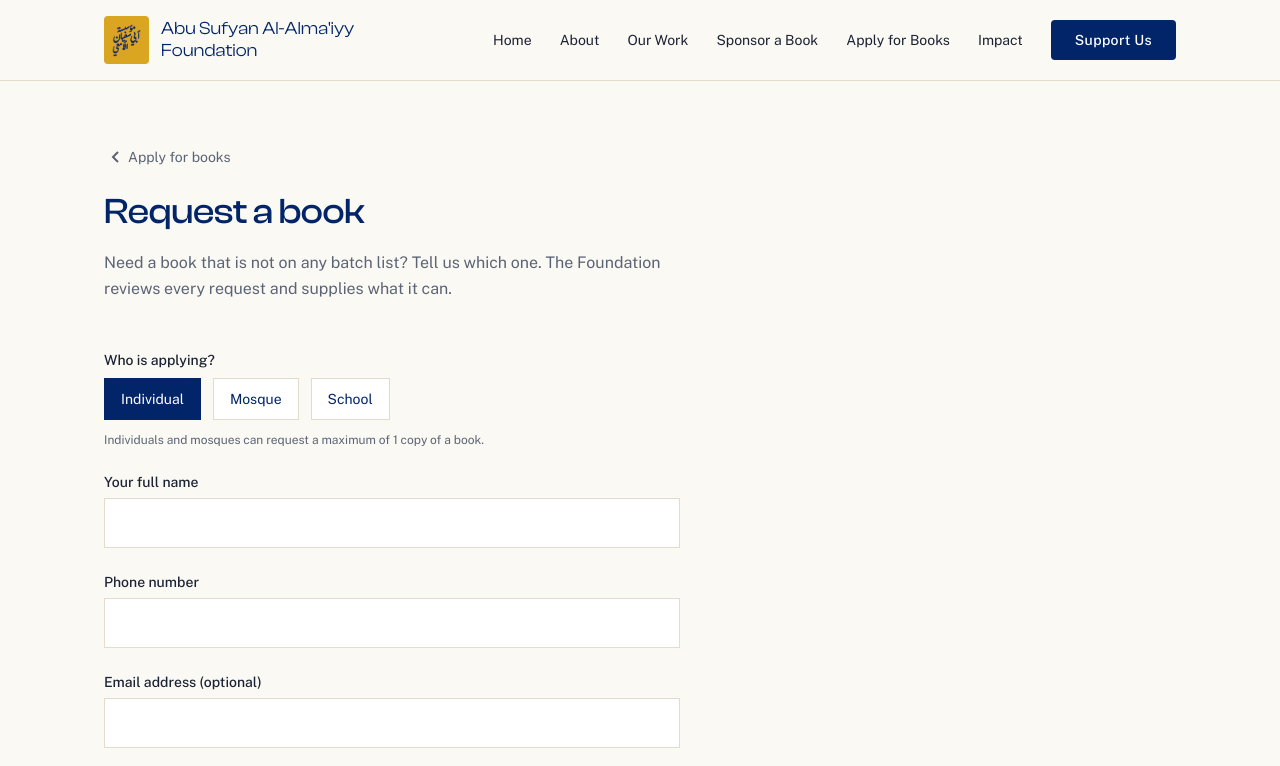
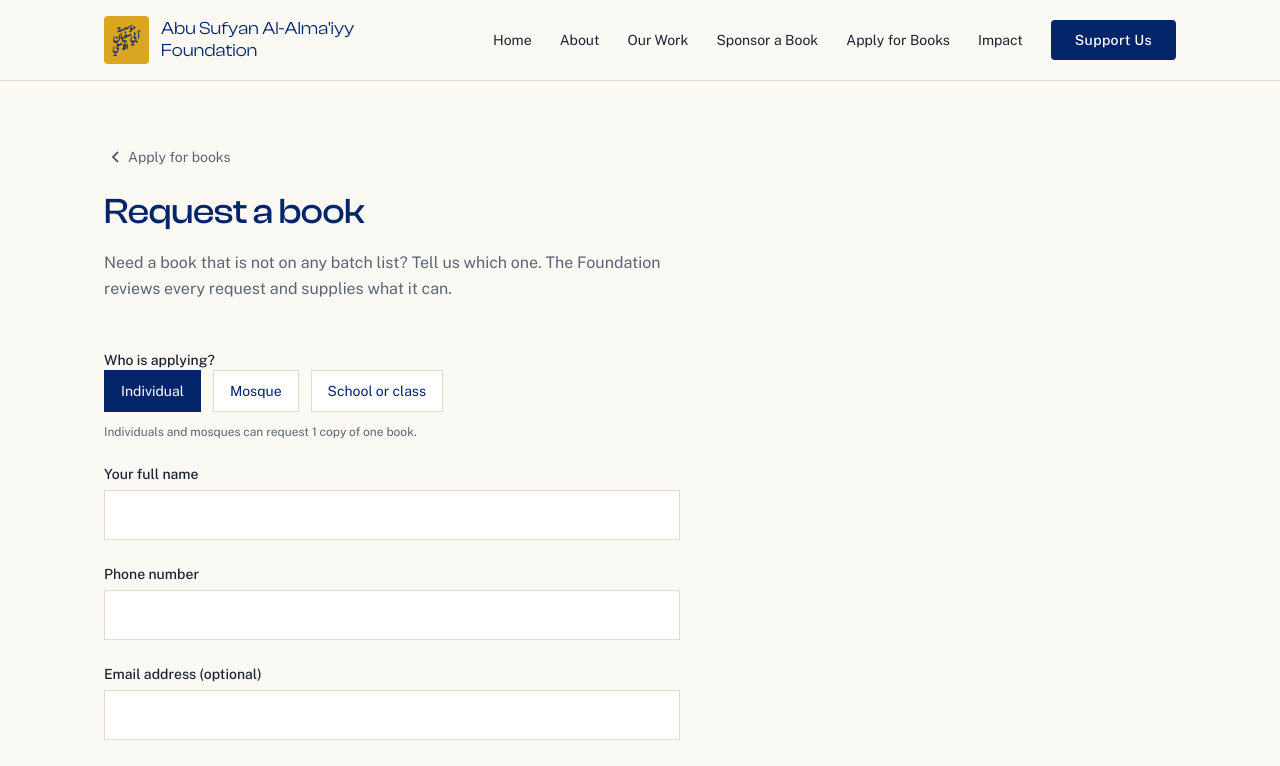
Before and after one commit to abusufyanfoundation/abusufyanfound, a Next.js app: page /apply/request in a window 1280 px wide. Shown: the top 766 px of the page. Built offline with nearby package versions, Linux system fonts and the light colour scheme; no server answers.

Commit message:
rename student applicants to individuals and show books received

```diff
--- a/app/(site)/apply/page.tsx
+++ b/app/(site)/apply/page.tsx
@@ -12,7 +12,7 @@ export const dynamic = "force-dynamic";
 export const metadata: Metadata = {
   title: "Apply for books",
   description:
-    "Students of knowledge, mosques and schools can apply for books the Foundation has bought with its campaign funds.",
+    "Individuals, and mosques and schools can apply for books the Foundation has bought with its campaign funds.",
   alternates: { canonical: "/apply" },
 };
 
@@ -61,7 +61,7 @@ export default async function ApplyPage() {
                   )}
                 </p>
                 <p className="mt-1 text-sm text-muted">
-                 Note:  Individuals and mosques can request a maximum of 1 copy of a book. Schools
+                 Note: Individuals and mosques can request a maximum of 1 copy of a book. Schools
                   can request up to {batch.max_copies_per_applicant}.
                 </p>
                 <div className="mt-6">
--- a/app/admin/(protected)/batches/[id]/page.tsx
+++ b/app/admin/(protected)/batches/[id]/page.tsx
@@ -294,7 +294,7 @@ export default async function BatchPage({
           Pickup locations
         </h2>
         <p className="mb-5 max-w-2xl text-sm text-muted">
-          Applicants see these while applying. Students must choose one to
+          Applicants see these while applying. Individuals must choose one to
           collect their books from. Mosques and schools can choose one too, or
           ask for delivery to their own address.
         </p>
--- a/app/admin/(protected)/beneficiaries/actions.ts
+++ b/app/admin/(protected)/beneficiaries/actions.ts
@@ -5,7 +5,7 @@ import { logAudit } from "@/lib/admin/audit";
 import { requireAdmin } from "@/lib/auth/require-admin";
 import { createClient } from "@/lib/supabase/server";
 
-const TYPES = ["student", "mosque", "school"];
+const TYPES = ["individual", "mosque", "school"];
 
 export async function createBeneficiary(formData: FormData) {
   const actor = await requireAdmin();
--- a/app/admin/(protected)/beneficiaries/page.tsx
+++ b/app/admin/(protected)/beneficiaries/page.tsx
@@ -19,6 +19,13 @@ type Beneficiary = {
   application_id: string | null;
   book_request_id: string | null;
   created_at: string;
+  distributions: {
+    distribution_items: {
+      quantity: number;
+      book: { title: string } | null;
+      batch_book: { title: string } | null;
+    }[];
+  }[];
 };
 
 const label = (value: string) => {
@@ -34,6 +41,20 @@ const source = (b: Beneficiary) =>
       ? "Book request"
       : "Added by admin";
 
+// Adds up the copies of each book this beneficiary has received
+const booksReceived = (b: Beneficiary) => {
+  const totals = new Map<string, number>();
+
+  for (const distribution of b.distributions) {
+    for (const item of distribution.distribution_items) {
+      const title = item.batch_book?.title ?? item.book?.title ?? "Book";
+      totals.set(title, (totals.get(title) ?? 0) + item.quantity);
+    }
+  }
+
+  return [...totals.entries()];
+};
+
 export default async function BeneficiariesPage() {
   await requireAdmin();
 
@@ -42,7 +63,14 @@ export default async function BeneficiariesPage() {
   const { data, error } = await supabase
     .from("beneficiaries")
     .select(
-      "id, name, type, location, application_id, book_request_id, created_at",
+      `id, name, type, location, application_id, book_request_id, created_at,
+       distributions(
+         distribution_items(
+           quantity,
+           book:books(title),
+           batch_book:batch_books(title)
+         )
+       )`,
     )
     .order("created_at", {
       ascending: false,
@@ -53,7 +81,7 @@ export default async function BeneficiariesPage() {
     <div className="flex flex-col gap-8">
       <PageHeader
         title="Beneficiaries"
-        intro="Keep the students, mosques and schools served by the Foundation in one place."
+        intro="Keep the individuals, mosques and schools served by the Foundation in one place, with the books each has received."
       />
 
       <Panel title="Add beneficiary">
@@ -74,7 +102,7 @@ export default async function BeneficiariesPage() {
               name="type"
               className="mt-1 w-full border border-rule bg-white px-3 py-2 text-sm text-ink"
             >
-              <option value="student">Student</option>
+              <option value="individual">Individual</option>
 
               <option value="mosque">Mosque</option>
 
@@ -113,13 +141,17 @@ export default async function BeneficiariesPage() {
               <th className={th}>Name</th>
               <th className={th}>Type</th>
               <th className={th}>Location</th>
+              <th className={th}>Books received</th>
               <th className={th}>Source</th>
               <th className={th}>Added</th>
             </tr>
           </thead>
 
           <tbody className="divide-y divide-rule">
-            {data.map((beneficiary) => (
+            {data.map((beneficiary) => {
+              const books = booksReceived(beneficiary);
+
+              return (
                 <tr key={beneficiary.id}>
                   <td className={td}>{beneficiary.name}</td>
 
@@ -127,17 +159,32 @@ export default async function BeneficiariesPage() {
 
                   <td className={td}>{beneficiary.location ?? "N/A"}</td>
 
+                  <td className={td}>
+                    {books.length ? (
+                      books.map(([title, quantity]) => (
+                        <div key={title}>
+                          {quantity} × {title}
+                        </div>
+                      ))
+                    ) : (
+                      <span className="text-muted">None yet</span>
+                    )}
+                  </td>
+
                   <td className={td}>{source(beneficiary)}</td>
 
-                <td className={td}>{formatDateTime(beneficiary.created_at)}</td>
+                  <td className={td}>
+                    {formatDateTime(beneficiary.created_at)}
+                  </td>
                 </tr>
-            ))}
+              );
+            })}
           </tbody>
         </TableWrap>
       ) : (
         <EmptyState
           title="No beneficiaries yet"
-          text="Add the first student, mosque or school above."
+          text="Add the first individual, mosque or school above."
         />
       )}
     </div>
--- a/components/admin/BatchForm.tsx
+++ b/components/admin/BatchForm.tsx
@@ -79,7 +79,7 @@ export function BatchForm({
           min={1}
           step={1}
           defaultValue={batch?.maxCopies ?? 10}
-          hint="Students and mosques can always request 1 copy of each book. Schools can request up to this number, for example for a whole class."
+          hint="Individuals and mosques can always request 1 copy of each book. Schools can request up to this number."
         />
 
         <TextField
--- a/components/forms/ApplicantTypeFieldset.tsx
+++ b/components/forms/ApplicantTypeFieldset.tsx
@@ -1,9 +1,9 @@
-export type ApplicantType = "student" | "mosque" | "school";
+export type ApplicantType = "individual" | "mosque" | "school";
 
 const OPTIONS: { value: ApplicantType; label: string }[] = [
-  { value: "student", label: "Individual" },
+  { value: "individual", label: "Individual" },
   { value: "mosque", label: "Mosque" },
-  { value: "school", label: "School" },
+  { value: "school", label: "School or class" },
 ];
 
 export function ApplicantTypeFieldset({
@@ -17,9 +17,7 @@ export function ApplicantTypeFieldset({
 }) {
   return (
     <fieldset className="flex flex-col gap-3">
-      <legend className="text-sm font-medium text-ink mb-2">
-        Who is applying?
-      </legend>
+      <legend className="text-sm font-medium text-ink">Who is applying?</legend>
 
       <div className="flex flex-wrap gap-3">
         {OPTIONS.map((o) => (
@@ -47,7 +45,7 @@ export function ApplicantTypeFieldset({
       <p className="text-xs text-muted">
         {value === "school"
           ? schoolLimit
-          : "Individuals and mosques can request a maximum of 1 copy of a book."}
+          : "Individuals and mosques can request 1 copy of one book."}
       </p>
     </fieldset>
   );
--- a/components/forms/ApplyForm.tsx
+++ b/components/forms/ApplyForm.tsx
@@ -26,10 +26,10 @@ const choice =
 
 export function ApplyForm({ batchId, maxCopies, books, locations }: Props) {
   const { state, pending, onSubmit } = useActionForm(submitApplication);
-  const [type, setType] = useState<ApplicantType>("student");
+  const [type, setType] = useState<ApplicantType>("individual");
   const [wantsDelivery, setWantsDelivery] = useState<boolean | null>(null);
 
-  const student = type === "student";
+  const student = type === "individual";
   const school = type === "school";
   const organisation = !student;
 
--- a/components/forms/BookRequestForm.tsx
+++ b/components/forms/BookRequestForm.tsx
@@ -16,10 +16,10 @@ const control =
 
 export function BookRequestForm() {
   const { state, pending, onSubmit } = useActionForm(submitBookRequest);
-  const [type, setType] = useState<ApplicantType>("student");
+  const [type, setType] = useState<ApplicantType>("individual");
 
   const school = type === "school";
-  const organisation = type !== "student";
+  const organisation = type !== "individual";
 
   return (
     <form onSubmit={onSubmit} className="relative flex flex-col gap-6">
--- a/components/site/ImpactSection.tsx
+++ b/components/site/ImpactSection.tsx
@@ -25,7 +25,7 @@ export function ImpactSection({ impact }: { impact: ImpactStats | null }) {
       value: impact ? formatNaira(impact.prefund_funds_kobo) : "—",
     },
     { label: "Books distributed", value: count(impact?.books_distributed) },
-    { label: "Students supported", value: count(impact?.students_supported) },
+    { label: "Individuals supported", value: count(impact?.students_supported) },
     { label: "Mosques supported", value: count(impact?.mosques_supported) },
   //   { label: "Active campaigns", value: count(impact?.active_campaigns) },
   ];
--- a/lib/validation/apply.ts
+++ b/lib/validation/apply.ts
@@ -18,10 +18,17 @@ const phone = z
   )
   .transform((v) => normalisePhone(v) as string);
 
+// Optional for individuals. Normalised when given, and "" marks a number that is not valid.
+const optionalPhone = z
+  .string()
+  .trim()
+  .optional()
+  .transform((v) => (v ? (normalisePhone(v) ?? "") : undefined));
+
 const required = (what: string, min = 2, max = 200) =>
   z.string().trim().min(min, `Please enter ${what}`).max(max);
 
-const applicantType = z.enum(["student", "mosque", "school"], {
+const applicantType = z.enum(["individual", "mosque", "school"], {
   error: "Please choose who is applying",
 });
 
@@ -43,7 +50,7 @@ const needsOrganisation = (
   v: { applicantType: string; organisationName?: string },
   ctx: z.RefinementCtx,
 ) => {
-  if (v.applicantType !== "student" && !v.organisationName) {
+  if (v.applicantType !== "individual" && !v.organisationName) {
     ctx.addIssue({
       code: "custom",
       path: ["organisationName"],
@@ -54,13 +61,6 @@ const needsOrganisation = (
     });
   }
 };
-
-// Optional for students. Normalised when given, and "" marks a number that is not valid.
-const optionalPhone = z
-  .string()
-  .trim()
-  .optional()
-  .transform((v) => (v ? (normalisePhone(v) ?? "") : undefined));
 
 export const applicationSchema = z
   .object({
@@ -86,11 +86,11 @@ export const applicationSchema = z
   })
   .superRefine(needsOrganisation)
   .superRefine((v, ctx) => {
-    if (v.fulfilmentMethod === "delivery" && v.applicantType === "student") {
+    if (v.fulfilmentMethod === "delivery" && v.applicantType === "individual") {
       ctx.addIssue({
         code: "custom",
         path: ["fulfilmentMethod"],
-        message: "Students collect their books in person",
+        message: "Individuals collect their books in person",
       });
     }
     if (v.fulfilmentMethod === "pickup" && !v.locationId) {
@@ -101,8 +101,8 @@ export const applicationSchema = z
       });
     }
 
-    // Mosques and schools need a reference person. Students do not.
-    if (v.applicantType !== "student") {
+    // Mosques and schools need a reference person. Individuals do not.
+    if (v.applicantType !== "individual") {
       if (!v.verifierName) {
         ctx.addIssue({
           code: "custom",
@@ -114,7 +114,8 @@ export const applicationSchema = z
         ctx.addIssue({
           code: "custom",
           path: ["verifierRole"],
-          message: "Please enter your reference person's position or relationship",
+          message:
+            "Please enter your reference person's position or relationship",
         });
       }
       if (!v.verifierPhone) {
@@ -134,6 +135,7 @@ export const applicationSchema = z
       }
     }
   });
+
 export const bookRequestSchema = z
   .object({
     ...contact,
@@ -153,7 +155,7 @@ export const bookRequestSchema = z
       ctx.addIssue({
         code: "custom",
         path: ["quantity"],
-        message: "Students and mosques can request 1 copy",
+        message: "Individuals and mosques can request 1 copy",
       });
     }
   });
```
Lines whose indentation alone changed are shown as unchanged.
